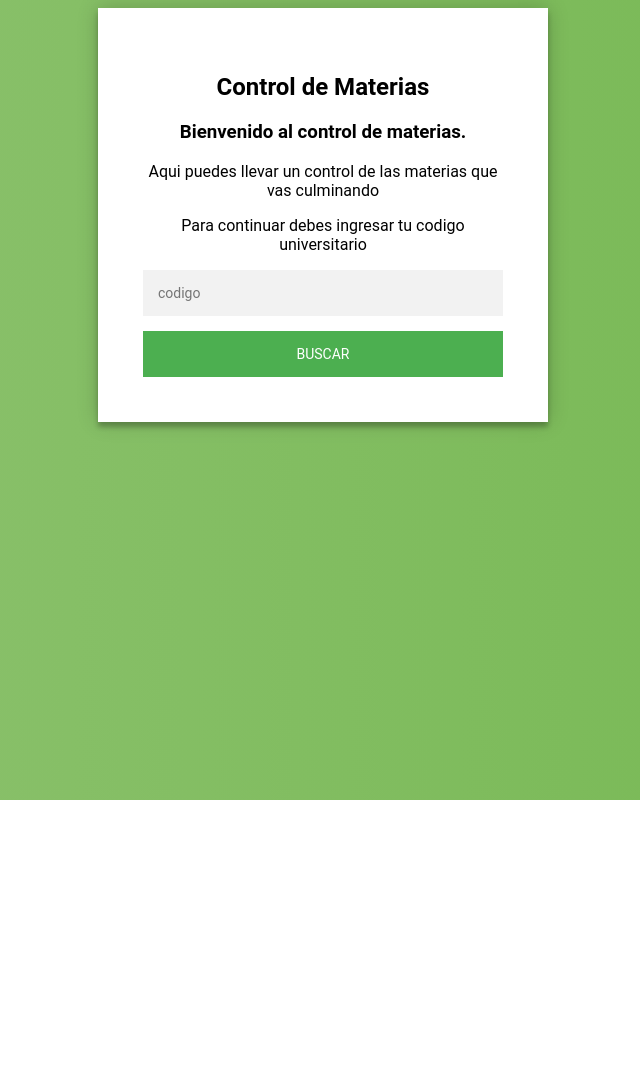
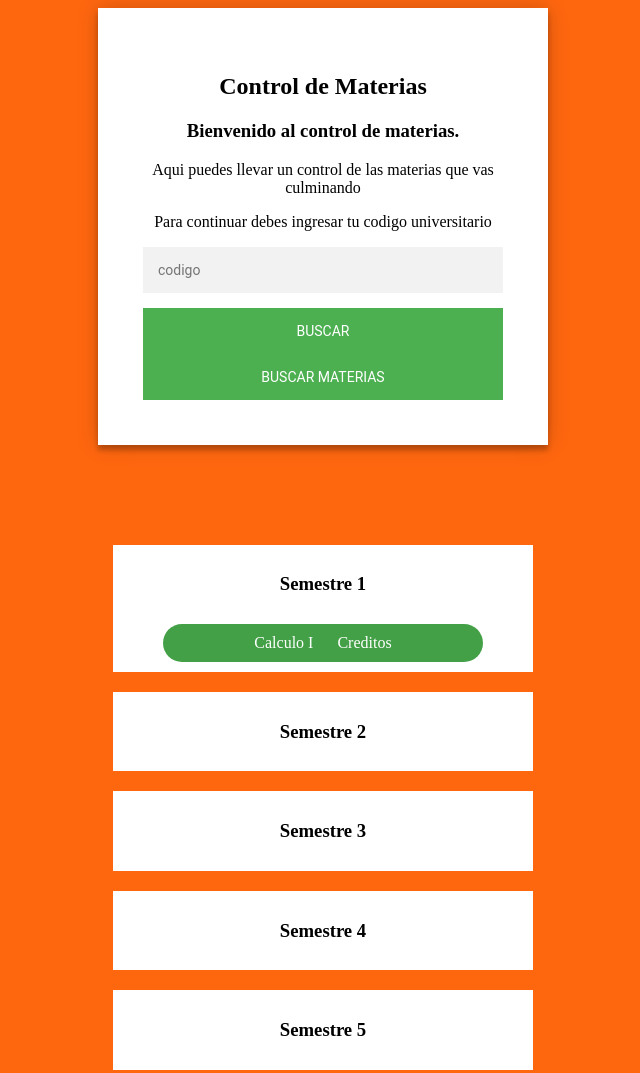
Before and after one commit to Dardila11/IS_Parcial1, a plain HTML site: page index.html in a window 1280 px wide. Shown: the top 1073 px of the page, without its empty margins (317-957 px from the left). Before the commit the page ends 800 px from the top, so only its background shows below. Drawn offline with nearby package versions, Linux system fonts and the light colour scheme.

Commit message:
obtiene las materias y las coloca en su semestre correspondiente

```diff
--- a/css/style.css
+++ b/css/style.css
@@ -1,12 +1,10 @@
 body{
-    background: #76b852; /* fallback for old browsers */
-    background: -webkit-linear-gradient(right, #76b852, #8DC26F);
-    background: -moz-linear-gradient(right, #76b852, #8DC26F);
-    background: -o-linear-gradient(right, #76b852, #8DC26F);
-    background: linear-gradient(to left, #76b852, #8DC26F);
-    font-family: "Roboto", sans-serif;
-    -webkit-font-smoothing: antialiased;
-    -moz-osx-font-smoothing: grayscale;
+    background: rgb(255,103,15);
+    background: -moz-linear-gradient(-45deg,  rgb(255,103,15) 0%, rgb(255,103,15) 100%);
+    background: -webkit-linear-gradient(-45deg,  rgb(255,103,15) 0%,rgb(255,103,15) 100%);
+    background: linear-gradient(135deg,  rgb(255,103,15) 0%,rgb(255,103,15) 100%);
+    filter: progid:DXImageTransform.Microsoft.gradient( startColorstr='#ff670f', endColorstr='#ff670f',GradientType=1 );
+
 }
 .info_centrado {
     position: relative;
@@ -29,7 +27,7 @@ body{
     padding: 15px;
     box-sizing: border-box;
     font-size: 14px;
-  }
+}
 
 .info_centrado button {
     font-family: "Roboto", sans-serif;
@@ -44,27 +42,39 @@ body{
     -webkit-transition: all 0.3 ease;
     transition: all 0.3 ease;
     cursor: pointer;
-  }
+}
 
 .info_centrado button:hover,.info_centrado button:active,.info_centrado button:focus {
     background: #43A047;
 }
 
-.materia{
-    width: 300px;
+.semestres{
+    width: 400px;
     height: auto;
-    margin: 10px;
     padding: 10px;
-    background-color: red;
-}
-
-.semestre{
-    width: 400px;
-    padding: 10px;
-    background-color: rgb(48, 25, 179);
+    background-color: white;
+    position: relative;
+    text-align: center;
+    margin: 0 auto 20px;
 }
 
 h2, h3, p{
     color: black;
     text-align: center;
 }
+
+.semestres .materias{
+    width: 300px;
+    height: auto;
+    padding: 10px;
+    background-color: #43A047;
+    border-radius: 25px;
+    display: inline-block;
+    margin-top: 10px;
+}
+
+.materias p{
+    color: white;
+    display: inline;
+    margin: 10px;
+}
--- a/index.html
+++ b/index.html
@@ -6,6 +6,7 @@
     <meta http-equiv="X-UA-Compatible" content="ie=edge">
     <script src="https://ajax.googleapis.com/ajax/libs/jquery/2.1.4/jquery.min.js"></script>
     <script src="js/main.js"></script>
+    <script src="js/organizaMaterias.js"></script>
     <link rel="stylesheet" href="css/style.css">
     <title>Parcial 1</title>
 
@@ -16,12 +17,36 @@
 
         <p>Aqui puedes llevar un control de las materias que vas culminando</p>
         <p>Para continuar debes ingresar tu codigo universitario</p>
-
-
         <input type="text" placeholder="codigo" name="codigo" id="codigo">
         <button type="submit" onclick="getInfo()">Buscar</button>
+        <button type="submit" onclick="buscaMaterias()">Buscar Materias</button>
+    </div>
 
+    <div id="info_data">
+        <div id="semestre_1" class="semestres">
+            <h3>Semestre 1</h3>
+            <div class="materias">
+                <p id="materia">Calculo I</p>
+                <p id="creditos">Creditos</p>
+            </div>
+        </div>
+        <div id="semestre_2" class="semestres">
+                <h3>Semestre 2</h3>
+        </div>
+        <div id="semestre_3" class="semestres">
+                <h3>Semestre 3</h3>
+        </div>
+        <div id="semestre_4" class="semestres">
+                <h3>Semestre 4</h3>
+        </div>
+        <div id="semestre_5" class="semestres">
+                <h3>Semestre 5</h3>
+        </div>
+        <div id="semestre_6" class="semestres">
+                <h3>Semestre 6</h3>
+        </div>
     </div>
+
 
 
 </head>
--- /dev/null
+++ b/js/organizaMaterias.js
@@ -0,0 +1,155 @@
+function buscaMaterias(){
+    // clona elementos
+
+    /*var el = document.querySelector('.materias');
+    var clone = el.cloneNode(false);
+    clone.id = "materia_101";
+
+    var materia = document.createElement("p");
+    var m =  document.createTextNode("Calculo");
+    materia.appendChild(m);
+    materia.id = "materia";
+
+    var credito = document.createElement("p");
+    var c = document.createTextNode("3");
+    credito.appendChild(c);
+    credito.id = "creditos";
+
+    clone.appendChild(materia);
+    clone.appendChild(credito);
+    document.getElementById("semestre_1").appendChild(clone); */
+
+    jQuery.getJSON("js/materias.json", function(data){
+        var semestre;
+        for (let i = 0; i < data.length; i++) {
+            var materias = data[i];
+            var datos_materia = Object.values(materias)
+            console.log(materias)
+            semestre = datos_materia[2];
+            switch(semestre){
+                case 1:
+                var el = document.querySelector('.materias');
+                var clone = el.cloneNode(false);
+                clone.id = "materia_"+datos_materia[0];
+
+                var materia = document.createElement("p");
+                var m =  document.createTextNode(datos_materia[1]);
+                materia.appendChild(m);
+                materia.id = "materia";
+
+                var credito = document.createElement("p");
+                var c = document.createTextNode(datos_materia[3]);
+                credito.appendChild(c);
+                credito.id = "creditos";
+
+                clone.appendChild(materia);
+                clone.appendChild(credito);
+                document.getElementById("semestre_"+datos_materia[2]).appendChild(clone);
+
+                break;
+                case 2:
+                var el = document.querySelector('.materias');
+                var clone = el.cloneNode(false);
+                clone.id = "materia_"+datos_materia[0];
+
+                var materia = document.createElement("p");
+                var m =  document.createTextNode(datos_materia[1]);
+                materia.appendChild(m);
+                materia.id = "materia";
+
+                var credito = document.createElement("p");
+                var c = document.createTextNode(datos_materia[3]);
+                credito.appendChild(c);
+                credito.id = "creditos";
+
+                clone.appendChild(materia);
+                clone.appendChild(credito);
+                document.getElementById("semestre_"+datos_materia[2]).appendChild(clone);
+                break;
+                case 3:
+                var el = document.querySelector('.materias');
+                var clone = el.cloneNode(false);
+                clone.id = "materia_"+datos_materia[0];
+
+                var materia = document.createElement("p");
+                var m =  document.createTextNode(datos_materia[1]);
+                materia.appendChild(m);
+                materia.id = "materia";
+
+                var credito = document.createElement("p");
+                var c = document.createTextNode(datos_materia[3]);
+                credito.appendChild(c);
+                credito.id = "creditos";
+
+                clone.appendChild(materia);
+                clone.appendChild(credito);
+                document.getElementById("semestre_"+datos_materia[2]).appendChild(clone);
+                break;
+                case 4:
+                var el = document.querySelector('.materias');
+                var clone = el.cloneNode(false);
+                clone.id = "materia_"+datos_materia[0];
+
+                var materia = document.createElement("p");
+                var m =  document.createTextNode(datos_materia[1]);
+                materia.appendChild(m);
+                materia.id = "materia";
+
+                var credito = document.createElement("p");
+                var c = document.createTextNode(datos_materia[3]);
+                credito.appendChild(c);
+                credito.id = "creditos";
+
+                clone.appendChild(materia);
+                clone.appendChild(credito);
+                document.getElementById("semestre_"+datos_materia[2]).appendChild(clone);
+                break;
+                case 5:
+                var el = document.querySelector('.materias');
+                var clone = el.cloneNode(false);
+                clone.id = "materia_"+datos_materia[0];
+
+                var materia = document.createElement("p");
+                var m =  document.createTextNode(datos_materia[1]);
+                materia.appendChild(m);
+                materia.id = "materia";
+
+                var credito = document.createElement("p");
+                var c = document.createTextNode(datos_materia[3]);
+                credito.appendChild(c);
+                credito.id = "creditos";
+
+                clone.appendChild(materia);
+                clone.appendChild(credito);
+                document.getElementById("semestre_"+datos_materia[2]).appendChild(clone);
+                break;
+                case 6:
+                var el = document.querySelector('.materias');
+                var clone = el.cloneNode(false);
+                clone.id = "materia_"+datos_materia[0];
+
+                var materia = document.createElement("p");
+                var m =  document.createTextNode(datos_materia[1]);
+                materia.appendChild(m);
+                materia.id = "materia";
+
+                var credito = document.createElement("p");
+                var c = document.createTextNode(datos_materia[3]);
+                credito.appendChild(c);
+                credito.id = "creditos";
+
+                clone.appendChild(materia);
+                clone.appendChild(credito);
+                document.getElementById("semestre_"+datos_materia[2]).appendChild(clone);
+                break;
+
+            }
+
+            console.log(datos_materia[2]);
+            var id = 0;
+
+
+
+        }
+    });
+}
```
Also changed, not shown: js/main.js (+21 -0 lines).
